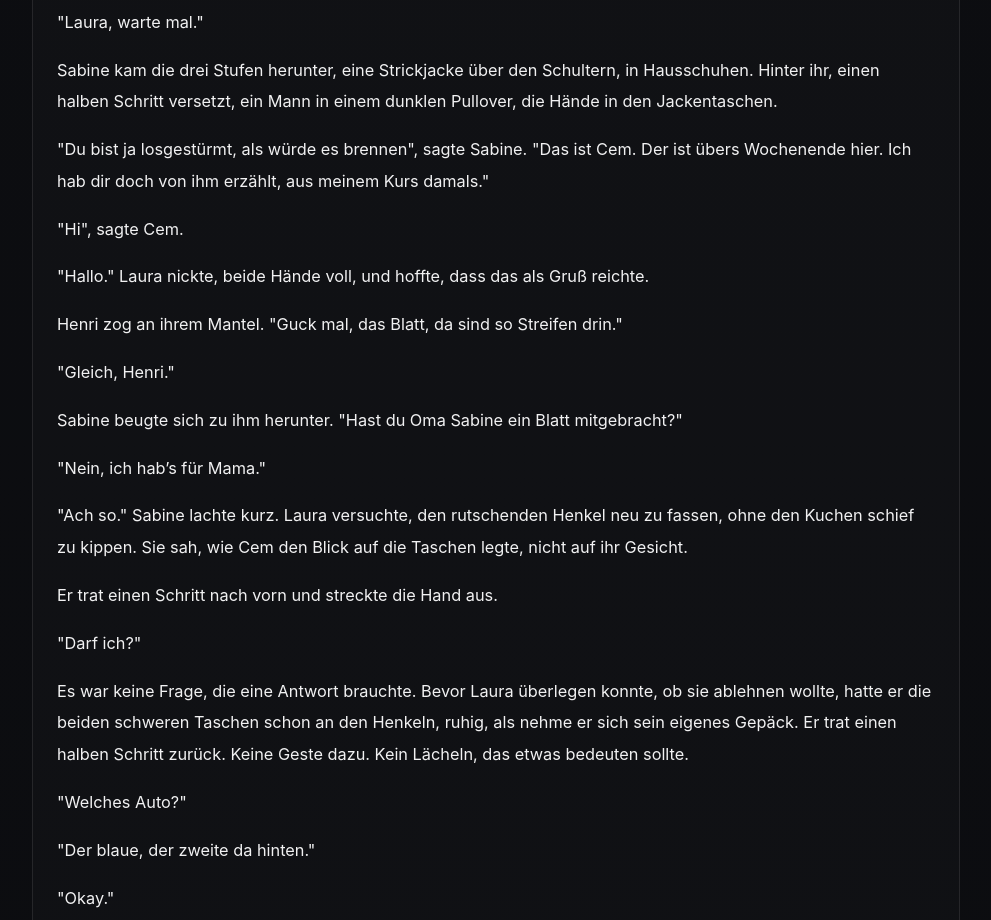
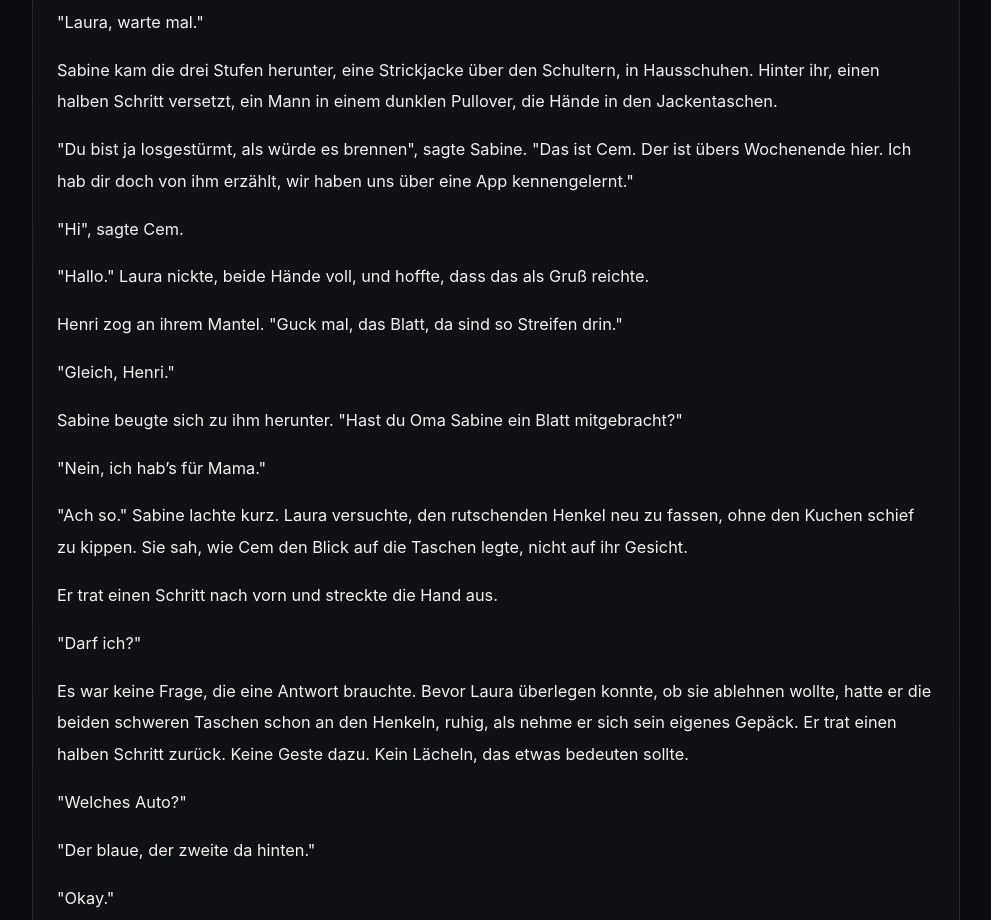
Before and after one commit to KleinDigitalSolutions/EMBER, a Next.js app: page /samples/ich-sehe-dich in a window 1280 px wide. Shown: the part 11080-12000 px from the top of the page, without its empty margins (144-1135 px from the left). Built offline with nearby package versions, Linux system fonts and the light colour scheme.

Commit message:
Buch Probe Ich sehe dich

```diff
--- a/app/samples/ich-sehe-dich/page.tsx
+++ b/app/samples/ich-sehe-dich/page.tsx
@@ -151,7 +151,7 @@ const sceneFourParagraphs = [
   "Er ließ den Mantel los und nahm die Papiertüte, zu breit für seine Hände. Die Henkel der Stofftaschen schnitten in ihre Handflächen. Milch, zwei Flaschen Wasser, Kartoffeln, der Käse. Der linke Henkel rutschte. Sie zog die Schulter hoch, um ihn zu halten.",
   "\"Laura, warte mal.\"",
   "Sabine kam die drei Stufen herunter, eine Strickjacke über den Schultern, in Hausschuhen. Hinter ihr, einen halben Schritt versetzt, ein Mann in einem dunklen Pullover, die Hände in den Jackentaschen.",
-  "\"Du bist ja losgestürmt, als würde es brennen\", sagte Sabine. \"Das ist Cem. Der ist übers Wochenende hier. Ich hab dir doch von ihm erzählt, aus meinem Kurs damals.\"",
+  "\"Du bist ja losgestürmt, als würde es brennen\", sagte Sabine. \"Das ist Cem. Der ist übers Wochenende hier. Ich hab dir doch von ihm erzählt, wir haben uns über eine App kennengelernt.\"",
   "\"Hi\", sagte Cem.",
   "\"Hallo.\" Laura nickte, beide Hände voll, und hoffte, dass das als Gruß reichte.",
   "Henri zog an ihrem Mantel. \"Guck mal, das Blatt, da sind so Streifen drin.\"",
```
